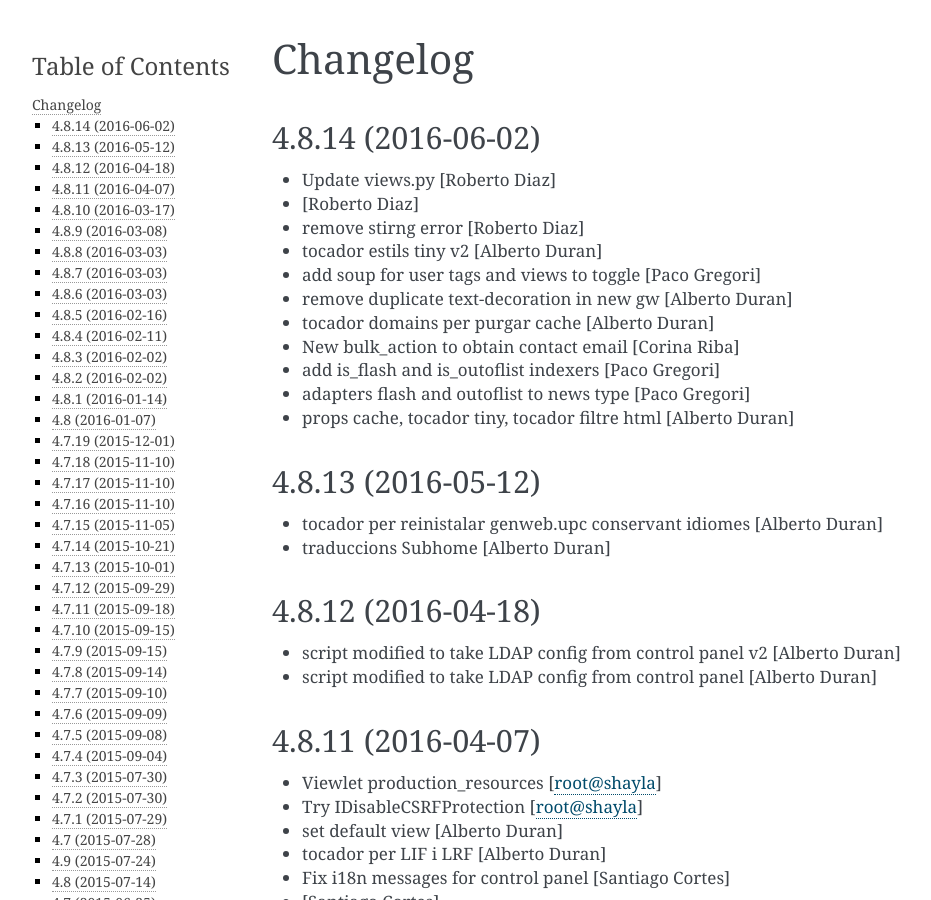
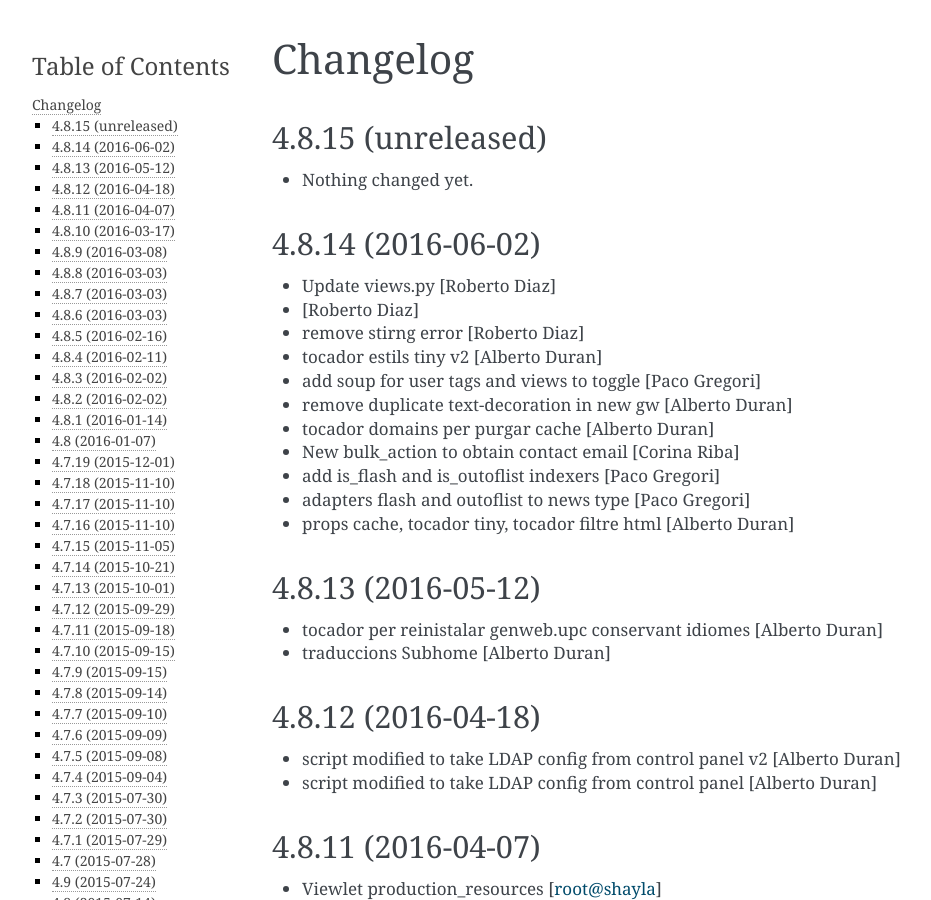
Before and after one commit to UPCnet/genweb.core, a Sphinx documentation site: the page built from docs/HISTORY.rst, in a window 1280 px wide and 900 px high. Shown: the whole window, without its empty margins (148-1079 px from the left). Built offline with Sphinx 7.4.7, drawn with Linux system fonts in a browser that asks for light colours.

Commit message:
Back to development: 4.8.15

```diff
--- a/docs/HISTORY.rst
+++ b/docs/HISTORY.rst
@@ -1,5 +1,11 @@
 Changelog
 =========
+
+4.8.15 (unreleased)
+-------------------
+
+- Nothing changed yet.
+
 
 4.8.14 (2016-06-02)
 -------------------
--- a/setup.py
+++ b/setup.py
@@ -1,7 +1,7 @@
 from setuptools import setup, find_packages
 import os
 
-version = '4.8.14'
+version = '4.8.15.dev0'
 
 README = open('README.rst').read()
 HISTORY = open(os.path.join('docs', 'HISTORY.rst')).read()
```
